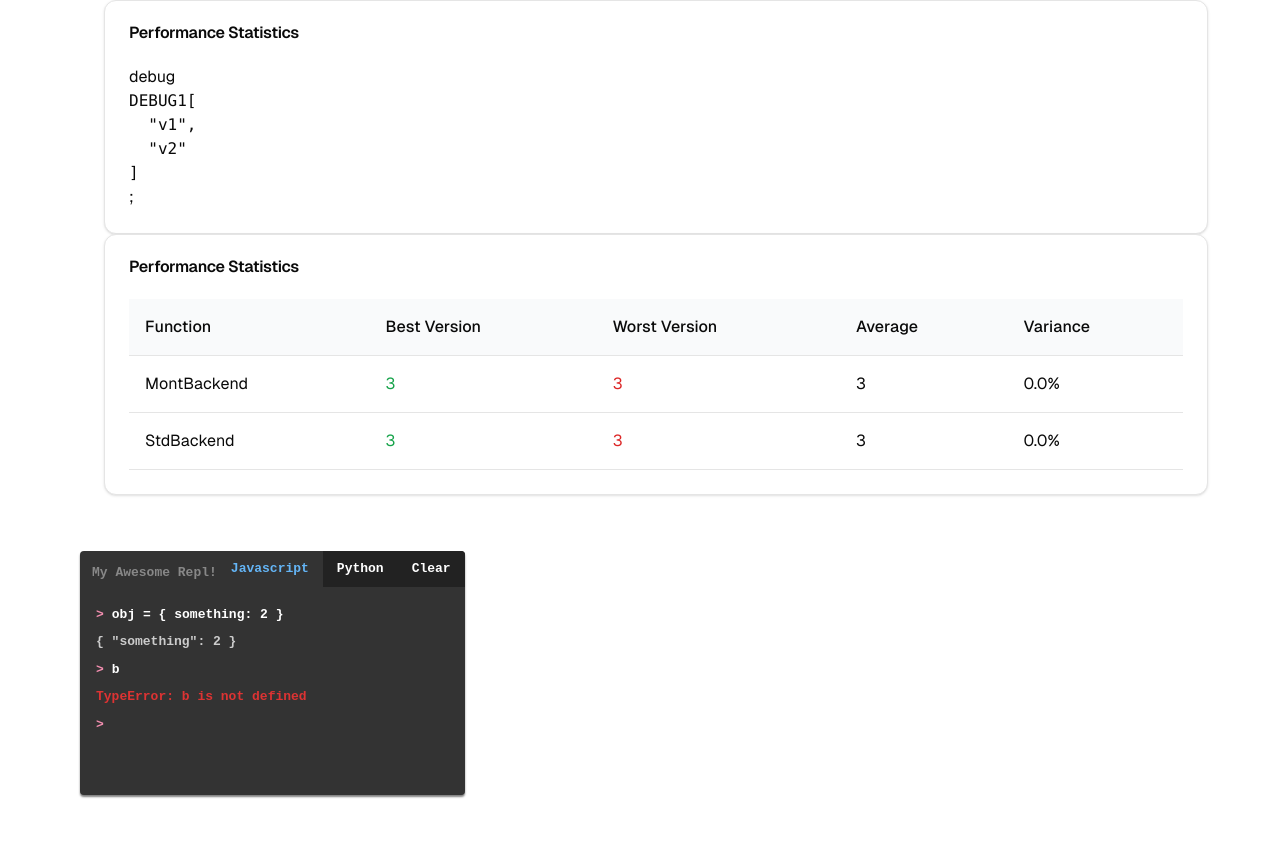
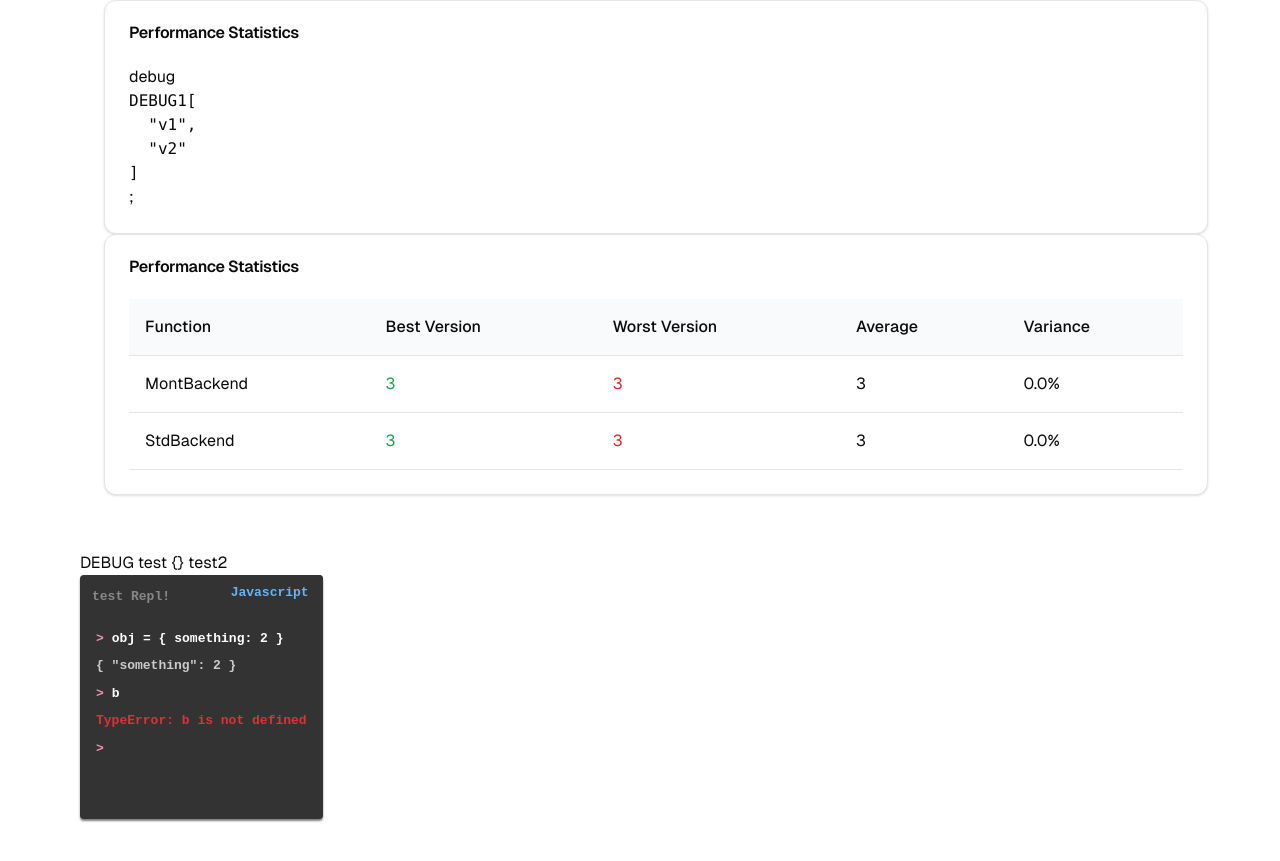
Before and after one commit to meta-introspector/react-shadcn-perf-report, a Next.js app: page / in a window 1280 px wide. Shown: the part 806-1667 px from the top of the page. Built offline with nearby package versions, Linux system fonts and the light colour scheme.

Commit message:
now compiling again

```diff
--- a/app/ReactReplJS.tsx
+++ b/app/ReactReplJS.tsx
@@ -1,18 +1,14 @@
 // "use client";
 // from https://github.com/seamapi/react-repl/blob/main/src/ReactReplJS.js
 // converted with https://js2ts.com
-
 import React, { useState, useEffect, FC } from "react";
-
-import { ReactReplView    } from "./ReactReplView";
+import { useReactReplJS } from "./useReactReplJS"
+import { ReactRepl    } from "./ReactReplView";
+import { Scope, LineT, LinesT, FCReactReplPropsT, ReactReplPropsT    } from "./types";
 
 import prettyFormat from "pretty-format"
 
 const AsyncFunction: FunctionConstructor = Object.getPrototypeOf(async function () {}).constructor
-
-export type Scope={
-    name: string
-};
 
 function scopeEval(scope: Scope, script: string): Promise<Scope> {
   script = script
@@ -22,24 +18,6 @@ function scopeEval(scope: Scope, script: string): Promise<Scope> {
     .replace(/^const /, "")
   return AsyncFunction("return (" + script + ")").bind(scope)()
 }
-
-export type Value=string;
-export type LinesT = LineT[];
-export type EvalCodeFunction = (code: string) => Promise<string>;
-export type ReactReplPropsT = {
-  title?: string;
-  stealFocus?: boolean;
-  tabs?: string[];
-  selectedTab?: string;
-  onChangeTab: (tab: string) => void;
-  onClear?: () => void;
-  onSubmit: (input: string) => void;
-  submitCodeRef: React.MutableRefObject<EvalCodeFunction|undefined|null>;
-  lines: LinesT;
-  initialLines?: LinesT;
-  initiallyExecute?: string[];
-  height: number;
-};
 
 async function execAndGetLine(execLine: string): Promise<LineT> {
    if (!execLine.trim()) return { type: "error", value: "Empty"}
@@ -51,36 +29,33 @@ async function execAndGetLine(execLine: string): Promise<LineT> {
    }
  }
 
-export interface LineT {
-    type: 'input' | 'output' | 'error';
-    value: string;
-}
+export const ReactReplJS: FCReactReplPropsT = (args: ReactReplPropsT) => {
+  const title=args.title
+  const tabs=args.tabs
+  const selectedTab=args.selectedTab
+  const onChangeTab=args.onChangeTab
+  const initialLines = args.initialLines
+  const initiallyExecute =args.initiallyExecute
+  const  height=args.height
+  const submitCodeRef = args.submitCodeRef
 
-export type FCReactReplPropsT = FC<ReactReplPropsT>;
-
-export const ReactReplJS: FCReactReplPropsT = ({
-  title,
-  tabs,
-  selectedTab,
-  onChangeTab,
-  initialLines = [],
-  initiallyExecute = [],
-  height,
-  submitCodeRef,
-}) => {
-  const [lines, setLines] = useState<LinesT>(initialLines)
+  const [lines, setLines] = useState<LinesT|undefined>(initialLines)
 
   const onSubmit = async (execLine: string) => {
+    if (lines) {
      const newLines = lines.concat([{ type: "input", value: execLine }])
      setLines(newLines)
      if (!execLine.trim()) return
       setLines(newLines.concat([await execAndGetLine(execLine)]))
     }
+   }
 
-  //if (submitCodeRef) submitCodeRef.current = onSubmit;
+  if (submitCodeRef) submitCodeRef.current = onSubmit;
 
   useEffect(() => {
     ;(async () => {
+
+      if (initiallyExecute) {
 	if (initiallyExecute.length === 0) return
 	const lines: LinesT = []
 	for (const execLine of initiallyExecute) {
@@ -89,11 +64,13 @@ export const ReactReplJS: FCReactReplPropsT = ({
           lines.push(await execAndGetLine(execLine))
 	}
 	setLines(lines)
+      }
     })()
   }, [])
 
   return (
-    <ReactReplView
+  <div> Test1
+    <ReactRepl
       title={title}
       tabs={tabs || ["Javascript"]}
       selectedTab={selectedTab || "Javascript"}
@@ -101,8 +78,12 @@ export const ReactReplJS: FCReactReplPropsT = ({
       onSubmit={onSubmit}
       height={ Number(height)}
       lines={lines}
-      submitCodeRef={submitCodeRef}
       onClear={() => setLines([])}
     />
+    </div>
   )
 }
+
+export { ReactRepl, useReactReplJS }
+
+export default ReactReplJS
--- a/app/ReactReplView.tsx
+++ b/app/ReactReplView.tsx
@@ -1,11 +1,9 @@
 "use client"; // This is a client component
 // from https://github.com/seamapi/react-repl/blob/main/src/ReactReplView.js
 // converted with https://js2ts.com
-import React, { useRef, useState, useEffect} from "react"
-import styled from "styled-components"
-//import type LineT from "./ReactReplJS";
-import { ReactReplPropsT,LineT  } from "./ReactReplJS";
-//let ReactReplView2: typeof FCReactReplJSPropsT;
+import React, { useEffect, useRef, useState } from "react";
+import styled from "styled-components";
+import { LineT, ReactReplPropsT } from "./types";
 
 const Container = styled.div`
   font-family: monospace;
@@ -83,60 +81,36 @@ const TerminalContent = styled.div<{ height: number }>`
   overflow-y: auto;
 `
 
-// export interface Line {
-//     type: 'input' | 'output' | 'error';
-//     value: string;
-// }
-// export type Lines = Line[];
-
-// export type ReactReplProps = { title?: string; stealFocus?: boolean; tabs?: string[]; selectedTab?: string;
-// 			   //onChangeTab: (tab: string) => void;
-// 			   onClear?: () => void;
-// 			   //onSubmit: (input: string) => void;
-// 			   lines: Lines; height: number; }
-
-//let ReactReplView: typeof FCReactReplJSPropsT;
-
-export function ReactReplView(args: ReactReplPropsT) {
-    const lines = args.lines;
-    const title = args.title;
-    const tabs = args.tabs;
-    const selectedTab = args.selectedTab;
-    const onClear = args.onClear;
-    const height = args.height;
-	// function onClick (){
-	//     return (stealFocus ? inputRef.current?.focus() : null)
-	// }
-	// function effectOne() {
-	//     if (!terminalContentRef.current) {
-	//         return
-	//     }
-	//     return terminalContentRef.current.scrollTop = terminalContentRef.current.scrollHeight
-	// }
-
-	function effectHistory() {
-            setHistorySelectIndex(-1)
-	}
+export function ReactRepl(args: ReactReplPropsT): React.JSX.Element {
+  const  stealFocus = args.stealFocus;  const lines = args.lines;  const title = args.title;
+  const tabs = args.tabs;  const selectedTab = args.selectedTab;  const onClear = args.onClear;
+  const height = Number(args.height);
+  const onChangeTab = args.onChangeTab;
+  //const onSubmit = args.onSubmit
   const inputRef = useRef<HTMLInputElement>(null);
   const terminalContentRef = useRef<HTMLDivElement>(null);
   const [activeInputValue, setActiveInputValue] = useState<string>("");
   const [historySelectIndex, setHistorySelectIndex] = useState<number>(-1);
-																								    //    useEffect(effectOne, [lines]);
-																								    useEffect(effectHistory, [lines]);
+  useEffect(() => {
+    if (!terminalContentRef.current) return
+    terminalContentRef.current.scrollTop =
+      terminalContentRef.current.scrollHeight
+  }, [lines])
+  useEffect(() => setHistorySelectIndex(-1), [lines])
   return (
-																								    <Container >
-																									{
-                //onClick=onClick
-                (title || tabs) && (
+    <Container onClick={() => (stealFocus ? inputRef.current?.focus() : null)}>
+    {(title || tabs) && (
       <Header>
 	<Title>{title}</Title>
 	{tabs && (
           <Tabs>
-                                {tabs.map((tab:string) => (
+	    {tabs.map((tab: string) => (
 	      <Tab
-                                        className={tab === selectedTab ? "selected" : ""}
+		className={tab === selectedTab  ? "selected"   : ""}
 		onClick={(e) => {
-                                            //onChangeTab(tab)
+		  if (onChangeTab) {
+		    onChangeTab(tab)
+		  }
 		  e.stopPropagation()
 		  e.preventDefault()
 		}}
@@ -151,40 +125,50 @@ export function ReactReplView(args: ReactReplPropsT) {
 	</Header>
     )}
     <TerminalContent height={height} ref={terminalContentRef}>
-                {lines.map((line:LineT, i:number) =>
+      {lines?.map((line: LineT, i: number) =>
         line.type === "input" ? (
           <InputLine key={i}>
             <InputCarat>{">"}</InputCarat>
             {line.value}
             </InputLine>
-                    ) : line.type === "output" ? (
-                        <Output key={i}>{line.value}</Output>
+        )
+        : line.type === "output" ? (<Output key={i}>{line.value}</Output>
+
         ) : (
           <Error key={i}>{line.value.toString()}</Error>
         )
-                )}
+          )
+        }
 	<ActiveInputLine>
 	<InputCarat>{">"}</InputCarat>
-                    <TextInput
-                        onKeyUp={(e) => {
+	  <TextInput   onKeyUp={(e) => {
 	    if (e.key === "Enter") {
 	      //onSubmit(activeInputValue)
-                                setActiveInputValue("")
+	      setActiveInputValue("");
 	    } else if (e.key === "ArrowUp") {
-                                const newHSI = historySelectIndex + 1
-                                const inputs = lines.filter((l) => l.type === "input")
-                                inputs.reverse()
+	      const newHSI = historySelectIndex + 1;
+	      const inputs = lines?.filter((l) =>
+		l.type === "input"
+	      );
+              if(inputs){
+		inputs.reverse();
 		if (newHSI < inputs.length) {
-                                    setActiveInputValue(inputs[newHSI].value)
-                                    setHistorySelectIndex(newHSI)
+		  setActiveInputValue(inputs[newHSI].value);
+		setHistorySelectIndex(newHSI);
 		}
+              }
+
 	    } else if (e.key === "ArrowDown") {
-                                const newHSI = historySelectIndex - 1
-                                const inputs = lines.filter((l) => l.type === "input")
-                                inputs.reverse()
+	      const newHSI = historySelectIndex - 1;
+	      const inputs = lines?.filter((l) =>
+		l.type === "input"
+	      );
+              if (inputs) {
+		  inputs.reverse();
 		  if (newHSI >= 0) {
-                                    setActiveInputValue(inputs[newHSI].value)
-                                    setHistorySelectIndex(newHSI)
+		    setActiveInputValue(inputs[newHSI].value);
+		  setHistorySelectIndex(newHSI);
+		}
 	      }
 	    }
 	  }}
@@ -193,9 +177,10 @@ export function ReactReplView(args: ReactReplPropsT) {
       ref={inputRef}
       />
     </ActiveInputLine>
+
       </TerminalContent>
 	</Container>
   )
-																								    };
+}
 
-																								    //export default ReactReplView;
+export default ReactRepl
--- a/app/repl.tsx
+++ b/app/repl.tsx
@@ -2,11 +2,12 @@
 //declare module 'awesome-react-repl';
 //import './awesome-react-repl';
 //import type { ReactReplJS } from './ReactReplJS';
-import { EvalCodeFunction } from "./ReactReplJS"
-import { ReactReplView } from "./ReactReplView"
+import { ReactReplJS } from "./ReactReplJS"
+import type {  EvalCodeFunction } from "./types"
+import { ReactRepl } from "./ReactReplView"
 function actionOnChangeTab (){}
-function actionOnSubmit (): Promise<string>{
-  return new Promise(resolve => resolve("Hello"));
+function actionOnSubmit (): Promise<void>{
+  return new Promise(resolve => resolve());
 }
 function actionOnClear (){}
 //function submitCodeRef1 (){}
@@ -16,29 +17,30 @@ import React from "react"
 //const submitCodeRef = submitCodeRef1;//React.MutableRefObject<EvalCodeFunction>(submitCodeRef1);
 import { useRef } from 'react';
 
-//// Make sure you assign your function to submitCodeRef.current somewhere
-
-
 const GeneralPurposeReplUI = () => {
   const submitCodeRef = useRef<EvalCodeFunction|undefined>(undefined);
   submitCodeRef.current = actionOnSubmit;
+
+      //   onChangeTab={actionOnChangeTab}
+      // onSubmit={actionOnSubmit}
+      // submitCodeRef={submitCodeRef}
+  // onClear={actionOnClear}
   return  (
-    <ReactReplView
-      title={`My Awesome Repl!`}
-      tabs={["Javascript", "Python"]}
-      selectedTab="Javascript"
-      onChangeTab={actionOnChangeTab}
-      onSubmit={actionOnSubmit}
-      submitCodeRef={submitCodeRef}
-      onClear={actionOnClear}
-      height={200}
+    <div>DEBUG { JSON.stringify( actionOnSubmit ) } test { JSON.stringify( submitCodeRef )} test2
+    <ReactRepl
+        title={`test Repl!`}
+        tabs={["Javascript"]}
+        selectedTab="Javascript"     height={200}
         lines={[
           { type: "input", value: "obj = { something: 2 }" },
           { type: "output", value: '{ "something": 2 }' },
           { type: "input", value: "b" },
           { type: "error", value: "TypeError: b is not defined" },
-      ]}
-    />
+        ]} onChangeTab={function (tab: string): void {
+          throw new Error("Function not implemented.");
+        } } onSubmit={function (input: string): void {
+          throw new Error("Function not implemented.");
+        } }    /></div>
   )
 }
 export default GeneralPurposeReplUI;
--- /dev/null
+++ b/app/types.tsx
@@ -0,0 +1,28 @@
+import { FC } from "react";
+export type Scope={
+    name: string
+};
+export type Value=string;
+export type LinesT = LineT[];
+export type EvalCodeFunction = (code: string) => Promise<void>;
+export type ReactReplPropsT = {
+  title?: string;
+  stealFocus?: boolean;
+  tabs?: string[];
+  selectedTab?: string;
+  onChangeTab?: (tab: string) => void;
+  onClear?: () => void;
+  onSubmit?: (input: string) => void;
+  submitCodeRef?: React.MutableRefObject<EvalCodeFunction|undefined|null>;
+  lines?: LinesT|undefined;
+  initialLines?: LinesT | (() => LinesT);
+  initiallyExecute?: string[];
+  height?: number;
+};
+
+export interface LineT {
+    type: 'input' | 'output' | 'error';
+    value: string;
+}
+
+export type FCReactReplPropsT = FC<ReactReplPropsT>;
```
Also changed, not shown: app/useReactReplJS.tsx (+15 -16 lines). Lines whose indentation alone changed are shown as unchanged.
